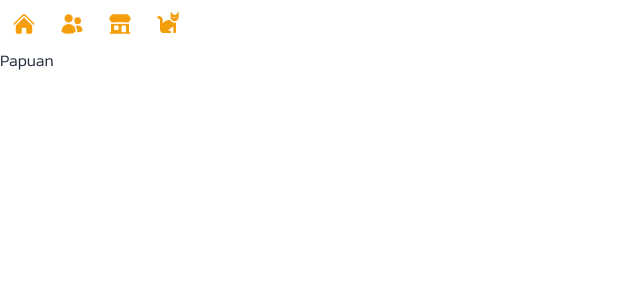
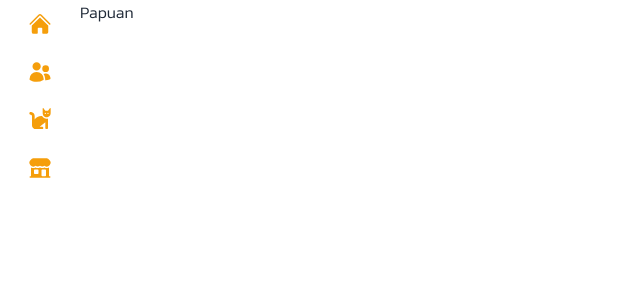
Before and after one commit to 11best/papuan-hotel, a Next.js app: page / in a window 1280 px wide. Shown: the top 300 px of the page, without its empty margins (0-640 px from the left). Built offline with nearby package versions, Linux system fonts and the light colour scheme.

Commit message:
add tooltip and adjust width for sidebar

```diff
--- a/app/layout.tsx
+++ b/app/layout.tsx
@@ -18,9 +18,9 @@ export default function RootLayout({
   return (
     <html lang="en">
       <body className={kanit.className}>
-        <div className="flex flex-col min-h-screen mx-auto max-w-screen-xl">
+        <div className="flex min-h-screen mx-auto max-w-screen-xl">
           <Sidebar />
-          {children}
+          <main className="flex flex-col">{children}</main>
         </div>
       </body>
     </html>
--- a/app/page.tsx
+++ b/app/page.tsx
@@ -1,9 +1,5 @@
 import Image from "next/image";
 
 export default function Home() {
-  return (
-    <main>
-      <div>Papuan</div>
-    </main>
-  );
+  return <div>Papuan</div>;
 }
--- a/components/Sidebar.tsx
+++ b/components/Sidebar.tsx
@@ -7,19 +7,21 @@ import CatIcon from "./Icons/CatIcon";
 
 export default function Sidebar() {
   return (
-    <div>
-      <button className="btn btn-square btn-ghost">
+    <div className="w-20 min-h-screen">
+      <div className="flex flex-col items-center">
+        <button className="btn btn-square btn-ghost" title="Home">
           <HomeIcon className="size-6 text-primary" />
         </button>
-      <button className="btn btn-square btn-ghost">
+        <button className="btn btn-square btn-ghost" title="Customer">
           <UsersIcon className="size-6 text-primary" />
         </button>
-      <button className="btn btn-square btn-ghost">
+        <button className="btn btn-square btn-ghost" title="Cat">
+          <CatIcon className="size-6 text-primary" />
+        </button>
+        <button className="btn btn-square btn-ghost" title="Storage">
           <BuildingStorefrontIcon className="size-6 text-primary" />
         </button>
-      <button className="btn btn-square btn-ghost">
-        <CatIcon className="size-6 text-primary" />
-      </button>
+      </div>
     </div>
   );
 }
```
Lines whose indentation alone changed are shown as unchanged.
